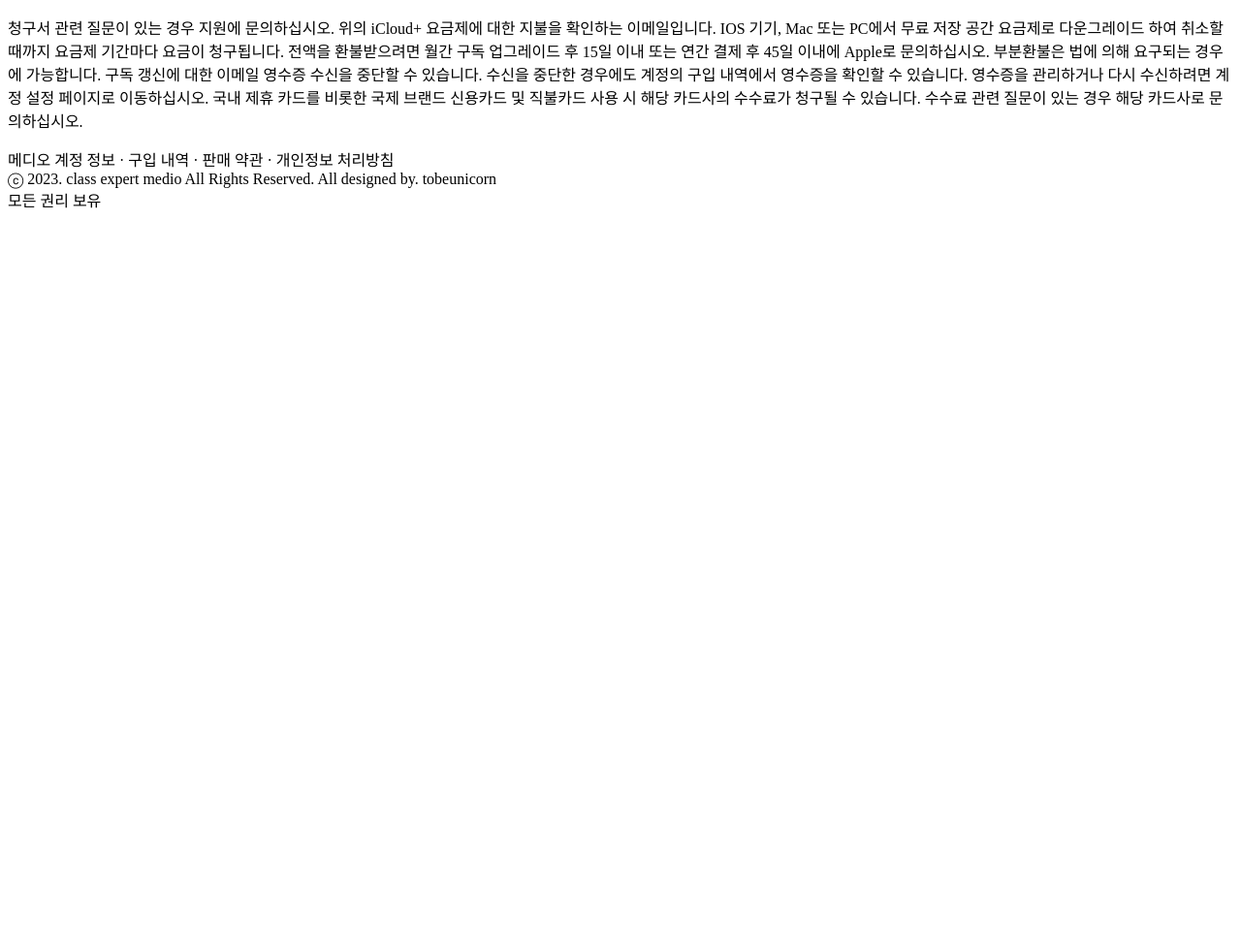
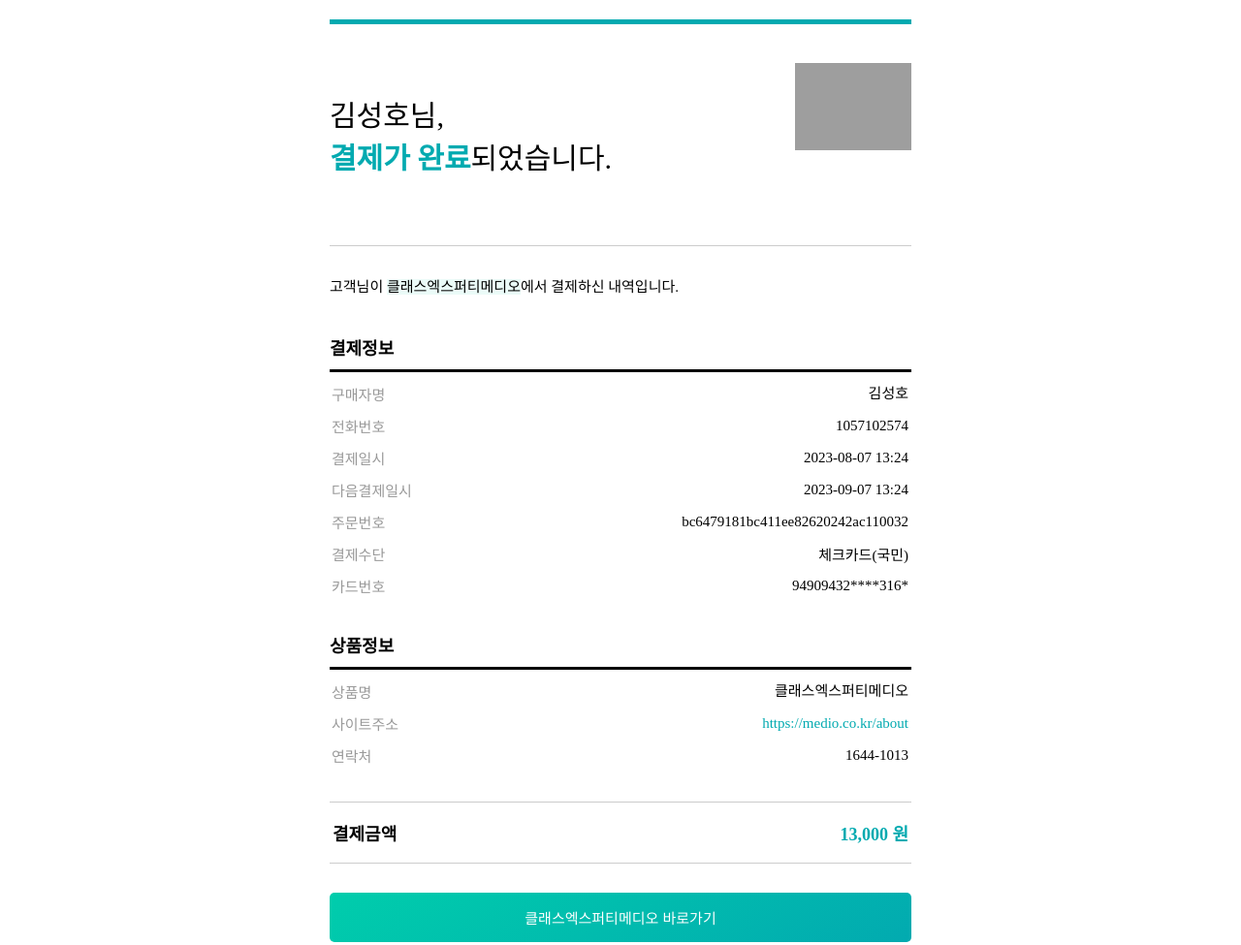
Before and after one commit to psa0310/portfolio, a plain HTML site: page index.html in a window 1280 px wide. Shown: the top 975 px of the page at 97% size. Before the commit the page ends 800 px from the top, so only its background shows below. Drawn offline with Linux system fonts and the light colour scheme; grey boxes are pictures that could not be loaded.

Commit message:
Update index.html

```diff
--- a/index.html
+++ b/index.html
@@ -6,29 +6,55 @@
 </head>
 
 <body>
-	<p>
+<div style="width: 600px; margin: 0 auto;">
+    <div style="margin-top: 20px; border-top: 5px solid #02AAB0;">
+        <div style="margin-top: 40px; float: right;"><img src="https://cdn.imweb.me/upload/S20210528c2b47bb3de6be/f899e29ab1c5c.gif" width="120"></div>
+        <p style="font-size: 30px; padding-top: 40px; padding-bottom: 40px;">김성호님,<br><span style="color: #02AAB0; font-weight: bold;">결제가 완료</span>되었습니다.</p>
+    </div>
+
+    <div style="border-top: 1px solid #cccccc; padding: 30px 0; font-size: 15px;">
+        고객님이 <span style="background: #EBFBF8;">클래스엑스퍼티메디오</span>에서 결제하신 내역입니다.
+    </div>
+    <div style="border-bottom: 3px solid black; padding: 10px 0; font-weight: bold; font-size: 18px;">
+        결제정보
+    </div>
+    <table style="width: 600px; font-size: 15px;">
+        <tbody><tr><td style="padding: 10px 0 5px 0; color: #999;">구매자명</td><td style="text-align: right;">김성호</td></tr><tr><td style="padding: 5px 0; color: #999;">전화번호</td><td style="text-align: right;">1057102574</td></tr><tr><td style="padding: 5px 0; color: #999;">결제일시</td><td style="text-align: right;">2023-08-07 13:24</td></tr><tr><td style="padding: 5px 0; color: #999;">다음결제일시</td><td style="text-align: right;">2023-09-07 13:24</td></tr><tr><td style="padding: 5px 0; color: #999;">주문번호</td><td style="text-align: right;">bc6479181bc411ee82620242ac110032</td></tr><tr><td style="padding: 5px 0; color: #999;">결제수단</td><td style="text-align: right;">체크카드(국민)</td></tr><tr><td style="padding: 5px 0; color: #999;">카드번호</td><td style="text-align: right;">94909432****316*</td></tr></tbody></table>
+
+    <div style="margin-top: 20px; border-bottom: 3px solid black; padding: 10px 0; font-weight: bold; font-size: 18px;">
+        상품정보
+    </div>
+    <table style="width: 600px; font-size: 15px;">
+        <tbody><tr><td style="padding: 10px 0 5px 0; color: #999;">상품명</td><td style="text-align: right;">클래스엑스퍼티메디오</td></tr><tr><td style="padding: 5px 0; color: #999;">사이트주소</td><td style="text-align: right; color: #02AAB0; cursor: pointer;">https://medio.co.kr/about</td></tr><tr><td style="padding: 5px 0; color: #999;">연락처</td><td style="text-align: right;">1644-1013</td></tr></tbody></table>
+    <table style="width: 600px; border-top: 1px solid #cccccc; margin-top: 30px; border-bottom: 1px solid #cccccc; font-size: 18px; font-weight: bold; padding: 15px 0;">
+        <tbody><tr><td>결제금액</td><td style="text-align: right; color: #02AAB0;">13,000 원</td></tr></tbody></table>
+    <a href="https://medio.co.kr/about" target="_blank" rel="noreferrer noopener">
+        <button type="submit" style="cursor: pointer; background-image: linear-gradient(150deg, #00CDAC, #02AAB0); color: white; border: none; width: 600px; padding: 15px; margin-top: 30px; border-radius: 5px; font-size: 15px;">클래스엑스퍼티메디오 바로가기</button>
+    </a>
+</div>
+<div style="width: 600px; margin: 50px auto; background: #f9f9f9; padding: 15px; border-radius: 5px; font-size: 12px; box-sizing: border-box;">
+    <div>
         청구서 관련 질문이 있는 경우 지원에 문의하십시오.
         위의 iCloud+ 요금제에 대한 지불을 확인하는 이메일입니다.
-        IOS 기기, Mac 또는 PC에서 무료 저장 공간 요금제로 다운그레이드 하여 취소할 때까지 요금제 기간마다 요금이 청구됩니다.
+        IOS 기기, Mac 또는 PC에서 무료 저장 공간 요금제로 다운그레이드 하여 취소할 때까지 요금제 기간마다 요금이 청구됩니다.<br><br>
 
         전액을 환불받으려면 월간 구독 업그레이드 후 15일 이내 또는 연간 결제 후 45일 이내에 Apple로 문의하십시오.
-        부분환불은 법에 의해 요구되는 경우에 가능합니다.
+        부분환불은 법에 의해 요구되는 경우에 가능합니다.<br><br>
 
         구독 갱신에 대한 이메일 영수증 수신을 중단할 수 있습니다.
         수신을 중단한 경우에도 계정의 구입 내역에서 영수증을 확인할 수 있습니다.
-        영수증을 관리하거나 다시 수신하려면 계정 설정 페이지로 이동하십시오.
+        영수증을 관리하거나 다시 수신하려면 계정 설정 페이지로 이동하십시오.<br><br>
 
         국내 제휴 카드를 비롯한 국제 브랜드 신용카드 및 직불카드 사용 시 해당 카드사의 수수료가 청구될 수 있습니다.
-        수수료 관련 질문이 있는 경우 해당 카드사로 문의하십시오.
-    </p>
-    <div>
-       메디오 계정 정보 · 구입 내역 · 판매 약관 · 개인정보 처리방침
+        수수료 관련 질문이 있는 경우 해당 카드사로 문의하십시오.<br><br>
     </div>
-    <div>
+    <div style="margin-top: 10px; font-weight: bold;">
+        메디오 계정 정보 · 구입 내역 · 판매 약관 · 개인정보 처리방침
+    </div>
+    <div style="margin-top: 10px; color: #999;">
         ⓒ 2023. class expert medio All Rights Reserved. All designed by. tobeunicorn
     </div>
-    <div>
-        모든 권리 보유
-    </div>
+</div>
+
 </body>
 </html>
```
